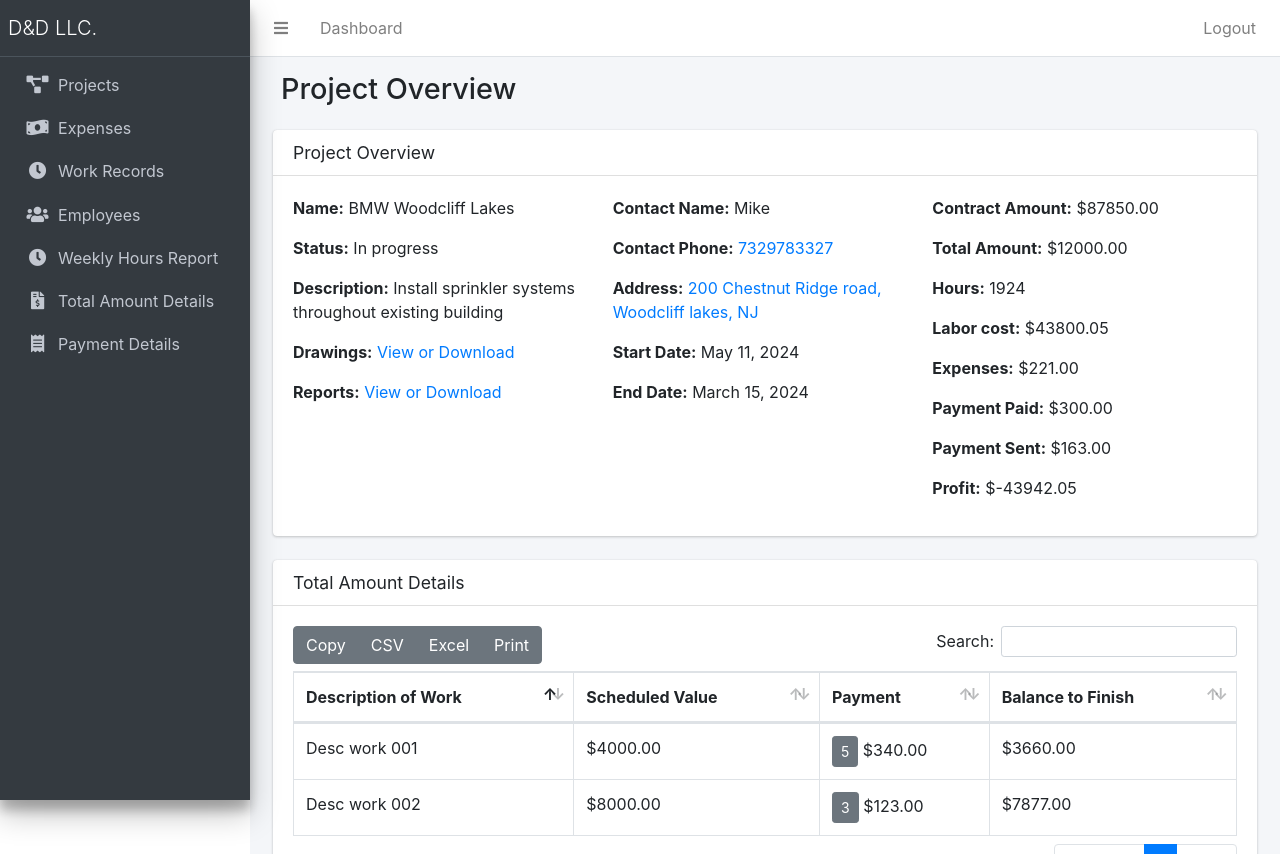
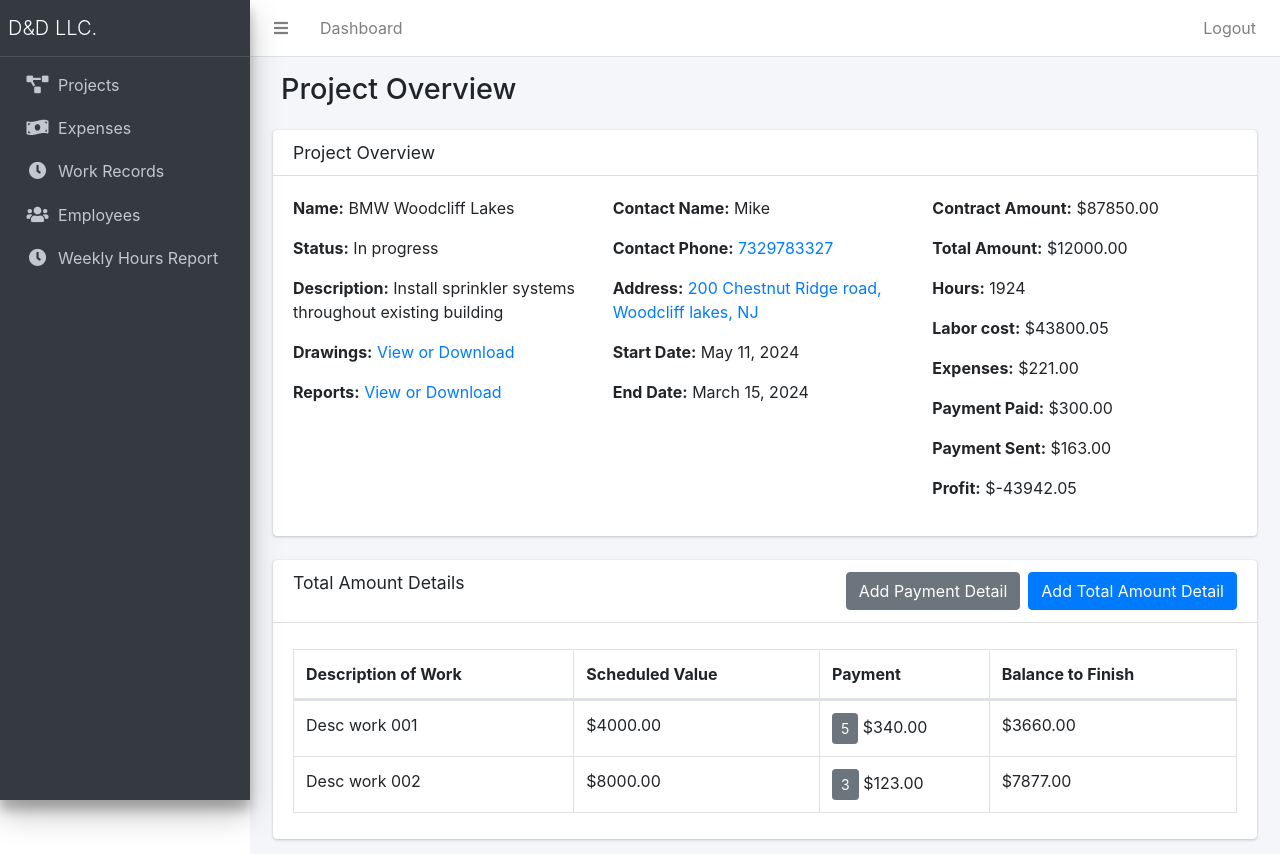
Before and after one commit to mauriciopp88/sisDD, a Django app: page /project/8/ in a window 1280 px wide. Shown: the top 854 px of the page. Run offline with Django 4.2, Linux system fonts and the light colour scheme; a user stored in the database is signed in; data comes from the database, SQL or seed files in the repository; both versions use the stored data as it was after the commit; some libraries are stand-ins or nearby versions.

Commit message:
Commit desde dell g5

```diff
--- a/core/urls.py
+++ b/core/urls.py
@@ -48,4 +48,9 @@
     path('payment/<int:pk>/', views.PaymentDetailsDetailView.as_view(), name='paymentdetails_detail'),
     path('payment/<int:pk>/update/', views.PaymentDetailsUpdateView.as_view(), name='paymentdetails_update'),
     path('payment/<int:pk>/delete/', views.PaymentDetailsDeleteView.as_view(), name='paymentdetails_delete'),
+
+
+
+    path('add_payment_detail/', views.add_payment_detail, name='add_payment_detail'),
+    path('add_total_amount_detail/', views.add_total_amount_detail, name='add_total_amount_detail'),
 ]
--- a/core/views.py
+++ b/core/views.py
@@ -6,7 +6,9 @@
 from django.utils.decorators import method_decorator
 from django.contrib.auth import login as auth_login, authenticate
 from django.contrib.auth.forms import AuthenticationForm
-from django.http import HttpResponseForbidden
+from django.http import JsonResponse
+from django.views.decorators.http import require_POST
+from django.views.decorators.csrf import csrf_exempt
 import datetime
 from django.utils import timezone
 
@@ -42,12 +44,15 @@
     project = Project.objects.get(pk=project_id)
     total_amount_details = project.total_amount_details.all()
     total_project_hours = project.total_hours()
+    payment_form = PaymentDetailsForm()
+    total_amount_detail_form = TotalAmountDetailsForm(initial={'project': project_id})
 
     work_records = WorkRecord.objects.filter(project=project)
     employee_totals = {}
     for record in work_records:
         if record.employee.full_name not in employee_totals:
-            employee_totals[record.employee.full_name] = {'hours': record.hours, 'total_cost': record.hours * record.employee.hourly_rate}
+            employee_totals[record.employee.full_name] = {'hours': record.hours,
+                                                          'total_cost': record.hours * record.employee.hourly_rate}
         else:
             employee_totals[record.employee.full_name]['hours'] += record.hours
             employee_totals[record.employee.full_name]['total_cost'] += record.hours * record.employee.hourly_rate
@@ -61,7 +66,9 @@
         'employee_totals': employee_totals,
         'total_cost': total_cost,
         'total_expenses': total_expenses,
-        'total_project_hours': total_project_hours
+        'total_project_hours': total_project_hours,
+        'payment_detail_form': payment_form,
+        'total_amount_detail_form': total_amount_detail_form,
     })
 
 
@@ -347,7 +354,8 @@
             end_date += datetime.timedelta(weeks=week_offset)
 
     work_records = WorkRecord.objects.filter(date__range=[start_date, end_date])
-    employee_hours = work_records.values('employee__full_name').annotate(total_hours=Sum('hours')).order_by('employee__full_name')
+    employee_hours = work_records.values('employee__full_name').annotate(total_hours=Sum('hours')).order_by(
+        'employee__full_name')
 
     context = {
         'start_date': start_date,
@@ -365,3 +373,52 @@
     model = TotalAmountDetails
     template_name = 'totalamountdetails_confirm_delete.html'
     success_url = reverse_lazy('totalamountdetails_list')
+
+
+@csrf_exempt
+@require_POST
+@login_required
+@permission_required('app.add_paymentdetails', raise_exception=True)
+def add_payment_detail(request):
+    form = PaymentDetailsForm(request.POST)
+    if form.is_valid():
+        form.save()
+        return JsonResponse({'status': 'success'})
+    else:
+        return JsonResponse({'status': 'error', 'errors': form.errors})
+
+
+@csrf_exempt
+@require_POST
+@login_required
+@permission_required('app.add_totalamountdetails', raise_exception=True)
+def add_total_amount_detail(request):
+    form = TotalAmountDetailsForm(request.POST)
+    if form.is_valid():
+        form.save()
+        return JsonResponse({'status': 'success'})
+    else:
+        return JsonResponse({'status': 'error', 'errors': form.errors})
+
+
+
+import logging
+
+logger = logging.getLogger(__name__)
+
+@csrf_exempt
+@require_POST
+@login_required
+@permission_required('app.add_totalamountdetails', raise_exception=True)
+def add_total_amount_detail(request):
+    logger.info("In add_total_amount_detail view")
+    logger.info("Request POST data: %s", request.POST)
+
+    form = TotalAmountDetailsForm(request.POST)
+    if form.is_valid():
+        logger.info("Form is valid")
+        form.save()
+        return JsonResponse({'status': 'success'})
+    else:
+        logger.error("Form is not valid: %s", form.errors)
+        return JsonResponse({'status': 'error', 'errors': form.errors})
--- /dev/null
+++ b/notas.txt
@@ -0,0 +1,3 @@
+Ordenamiento de fechas en tab;a de work record estan como alfabeto y no como fechas.
+Falta opcion de exportar.
+Boton expenses dentro de cada tabla del detalle del proyecto project_detail_dash
--- a/templates/base.html
+++ b/templates/base.html
@@ -77,18 +77,18 @@
                             <p>Weekly Hours Report</p>
                         </a>
                     </li>
-                    <li class="nav-item">
-                        <a href="{% url 'totalamountdetails_list' %}" class="nav-link">
-                            <i class="nav-icon fas fa-file-invoice-dollar"></i>
-                            <p>Total Amount Details</p>
-                        </a>
-                    </li>
-                    <li class="nav-item">
-                        <a href="{% url 'paymentdetails_list' %}" class="nav-link">
-                            <i class="nav-icon fas fa-receipt"></i>
-                            <p>Payment Details</p>
-                        </a>
-                    </li>
+{#                    <li class="nav-item">#}
+{#                        <a href="{% url 'totalamountdetails_list' %}" class="nav-link">#}
+{#                            <i class="nav-icon fas fa-file-invoice-dollar"></i>#}
+{#                            <p>Total Amount Details</p>#}
+{#                        </a>#}
+{#                    </li>#}
+{#                    <li class="nav-item">#}
+{#                        <a href="{% url 'paymentdetails_list' %}" class="nav-link">#}
+{#                            <i class="nav-icon fas fa-receipt"></i>#}
+{#                            <p>Payment Details</p>#}
+{#                        </a>#}
+{#                    </li>#}
                 </ul>
             </nav>
         </div>
--- a/templates/project_detail_dash.html
+++ b/templates/project_detail_dash.html
@@ -1,5 +1,4 @@
 {% extends 'base.html' %}
-
 {% block content %}
 <div class="content-header">
     <div class="container-fluid">
@@ -52,6 +51,8 @@
         <div class="card mb-4">
             <div class="card-header">
                 <h5 class="card-title">Total Amount Details</h5>
+                <button type="button" class="btn btn-primary float-right ml-2" data-toggle="modal" data-target="#addTotalAmountDetailModal">Add Total Amount Detail</button>
+                <button type="button" class="btn btn-secondary float-right" data-toggle="modal" data-target="#addPaymentDetailModal">Add Payment Detail</button>
             </div>
             <div class="card-body">
                 <table id="total-amount-details-table" class="table table-bordered table-hover dataTable">
@@ -151,7 +152,52 @@
     </div>
 </section>
 
-<!-- Modales -->
+<!-- Modal para agregar Total Amount Details -->
+<div class="modal fade" id="addTotalAmountDetailModal" tabindex="-1" role="dialog" aria-labelledby="addTotalAmountDetailModalLabel" aria-hidden="true">
+    <div class="modal-dialog" role="document">
+        <div class="modal-content">
+            <div class="modal-header">
+                <h5 class="modal-title" id="addTotalAmountDetailModalLabel">Add Total Amount Detail</h5>
+                <button type="button" class="close" data-dismiss="modal" aria-label="Close">
+                    <span aria-hidden="true">&times;</span>
+                </button>
+            </div>
+            <div class="modal-body">
+                <form id="totalAmountDetailForm" method="post" action="{% url 'add_total_amount_detail' %}">
+                    {% csrf_token %}
+                    <input type="hidden" name="project" value="{{ project.id }}">
+                    {{ total_amount_detail_form.as_p }}
+                    <button type="submit" class="btn btn-primary">Save</button>
+                </form>
+            </div>
+        </div>
+    </div>
+</div>
+
+
+
+<!-- Modal para agregar Payment Details -->
+<div class="modal fade" id="addPaymentDetailModal" tabindex="-1" role="dialog" aria-labelledby="addPaymentDetailModalLabel" aria-hidden="true">
+    <div class="modal-dialog" role="document">
+        <div class="modal-content">
+            <div class="modal-header">
+                <h5 class="modal-title" id="addPaymentDetailModalLabel">Add Payment Detail</h5>
+                <button type="button" class="close" data-dismiss="modal" aria-label="Close">
+                    <span aria-hidden="true">&times;</span>
+                </button>
+            </div>
+            <div class="modal-body">
+                <form id="paymentDetailForm" method="post" action="{% url 'add_payment_detail' %}">
+                    {% csrf_token %}
+                    {{ payment_detail_form.as_p }}
+                    <button type="submit" class="btn btn-primary">Save</button>
+                </form>
+            </div>
+        </div>
+    </div>
+</div>
+
+<!-- Modales para Payment Details individuales -->
 {% for detail in total_amount_details %}
 <div class="modal fade" id="paymentMODModal{{ detail.pk }}" tabindex="-1" role="dialog" aria-labelledby="paymentMODModal{{ detail.pk }}Label" aria-hidden="true">
     <div class="modal-dialog" role="document">
@@ -189,9 +235,59 @@
                     {% endfor %}
                     </tbody>
                 </table>
+{#                <button type="button" class="btn btn-primary" data-toggle="modal" data-target="#addPaymentDetailModal">Add Payment Detail</button>#}
             </div>
         </div>
     </div>
 </div>
 {% endfor %}
+
 {% endblock %}
+
+{% block scripts %}
+<script>
+$(document).ready(function(){
+    $("#totalAmountDetailForm").on("submit", function(e){
+        e.preventDefault();
+        var form = $(this);
+        $.ajax({
+            type: form.attr('method'),
+            url: form.attr('action'),
+            data: form.serialize(),
+            success: function(response){
+                if(response.status === 'success'){
+                    alert('Total amount detail added successfully');
+                    location.reload(); // Recarga la página para ver los cambios
+                } else {
+                    alert('Error adding total amount detail: ' + JSON.stringify(response.errors));
+                }
+            },
+            error: function(response) {
+                alert('Server error: ' + response.statusText);
+            }
+        });
+    });
+
+    $("#paymentDetailForm").on("submit", function(e){
+        e.preventDefault();
+        var form = $(this);
+        $.ajax({
+            type: form.attr('method'),
+            url: form.attr('action'),
+            data: form.serialize(),
+            success: function(response){
+                if(response.status === 'success'){
+                    alert('Payment detail added successfully');
+                    location.reload(); // Recarga la página para ver los cambios
+                } else {
+                    alert('Error adding payment detail: ' + JSON.stringify(response.errors));
+                }
+            },
+            error: function(response) {
+                alert('Server error: ' + response.statusText);
+            }
+        });
+    });
+});
+</script>
+{% endblock %}
```
Also changed, not shown: core/forms.py (+9 -0 lines), sisDD/settings.py (+0 -11 lines), templates/dashboard.html (+4 -4 lines), db.sqlite3.
